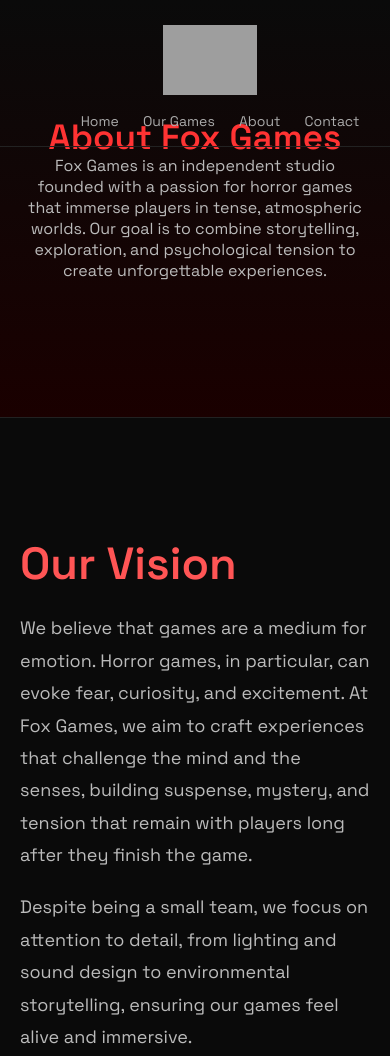
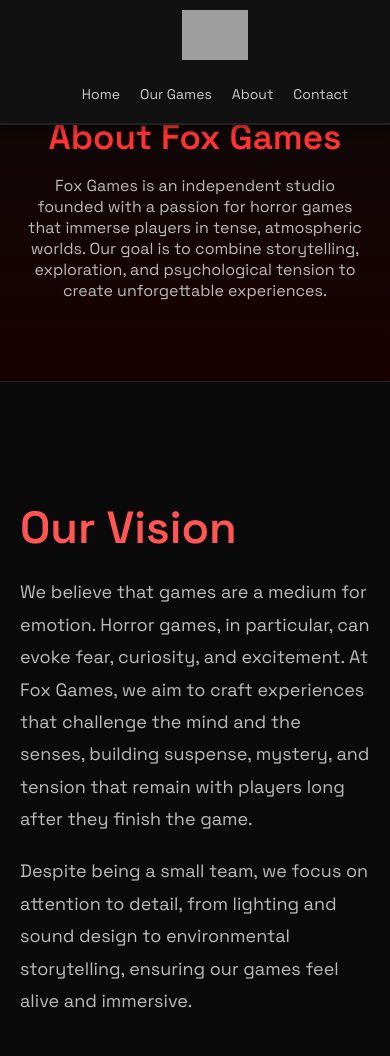
Before and after one commit to foxgamespolishgamestudio-dev/Fox-Games-x, a plain HTML site: page about.html in a window 390 px wide. Shown: the top 1056 px of the page. Drawn offline with Linux system fonts and the light colour scheme; grey boxes are pictures that could not be loaded.

Commit message:
Update about.html

```diff
--- a/about.html
+++ b/about.html
@@ -9,33 +9,127 @@
 <meta name="google-site-verification" content="M7vug9Nc1tNSyYQYSEXODu2oIwvEFyJkViX1kiObnyA" />
 
 <style>
-body { margin:0; font-family:'Space Grotesk', sans-serif; background:#0a0a0a; color:white; }
-.navbar { display:flex; justify-content:space-between; align-items:center; padding:25px 50px; border-bottom:1px solid #222; position:fixed; width:100%; z-index:100; }
-.navbar a { color:#aaa; margin-left:20px; text-decoration:none; font-weight:500; font-size:16px; }
-.navbar a:hover { color:white; }
-.logo img { height:70px; }
+body {
+    margin:0;
+    font-family:'Space Grotesk', sans-serif;
+    background:#0a0a0a;
+    color:white;
+}
 
-.hero { text-align:center; padding:120px 20px; background:linear-gradient(to bottom, #0a0a0a, #1a0000); }
-.hero h1 { font-size:60px; line-height:1; margin:0; color:#ff3333; }
-.hero p { color:#bbb; font-size:22px; max-width:700px; margin-top:0; }
+/* --- NAVBAR --- */
+.navbar {
+    display:flex;
+    justify-content:space-between;
+    align-items:center;
+    padding:15px 40px;
+    background:#111;
+    border-bottom:2px solid #222;
+    position:fixed;
+    width:100%;
+    z-index:100;
+    box-shadow:0 2px 10px rgba(0,0,0,0.5);
+}
 
-.block { max-width:900px; margin:auto; padding:80px 20px; border-top:1px solid #222; }
-.block h2 { font-size:45px; margin-bottom:20px; color:#ff5555; }
-.block p { font-size:18px; line-height:1.8; color:#bbb; margin-bottom:20px; }
+.logo img {
+    height:50px;
+}
 
-.member { background:#111; padding:25px; border-radius:15px; margin-bottom:30px; box-shadow:0 0 20px rgba(255,0,0,0.2); }
-.member strong { font-size:22px; color:red; }
+.nav-links a {
+    color:#ccc;
+    margin-left:25px;
+    text-decoration:none;
+    font-weight:500;
+    font-size:16px;
+    transition: color 0.3s;
+}
 
-@media (max-width:1024px) { .hero h1 { font-size:50px; } .hero p { font-size:20px; } .navbar a { font-size:14px; } }
-@media (max-width:768px) { .hero h1 { font-size:45px; } .hero p { font-size:18px; } .navbar { flex-direction:column; padding:15px; } .navbar div { margin-top:10px; } }
-@media (max-width:480px) { .hero h1 { font-size:35px; } .hero p { font-size:16px; } }
+.nav-links a:hover {
+    color:#ff3333;
+}
+
+/* --- HERO --- */
+.hero {
+    text-align:center;
+    padding:120px 20px 80px; /* uwzględnia navbar */
+    background:linear-gradient(to bottom, #0a0a0a, #1a0000);
+}
+
+.hero h1 {
+    font-size:60px;
+    line-height:1;
+    margin:0;
+    color:#ff3333;
+}
+
+.hero p {
+    color:#bbb;
+    font-size:22px;
+    max-width:700px;
+    margin:20px auto 0;
+}
+
+/* --- BLOCK --- */
+.block {
+    max-width:900px;
+    margin:auto;
+    padding:80px 20px;
+    border-top:1px solid #222;
+}
+
+.block h2 {
+    font-size:45px;
+    margin-bottom:20px;
+    color:#ff5555;
+}
+
+.block p {
+    font-size:18px;
+    line-height:1.8;
+    color:#bbb;
+    margin-bottom:20px;
+}
+
+/* --- TEAM MEMBERS --- */
+.member {
+    background:#111;
+    padding:25px;
+    border-radius:15px;
+    margin-bottom:30px;
+    box-shadow:0 0 20px rgba(255,0,0,0.2);
+}
+
+.member strong {
+    font-size:22px;
+    color:red;
+}
+
+/* --- RESPONSYWNOŚĆ --- */
+@media (max-width:1024px) {
+    .hero h1 { font-size:50px; }
+    .hero p { font-size:20px; }
+    .nav-links a { font-size:14px; margin-left:15px; }
+}
+
+@media (max-width:768px) {
+    .hero h1 { font-size:45px; }
+    .hero p { font-size:18px; }
+    .navbar { flex-direction:column; padding:10px 20px; }
+    .nav-links { margin-top:10px; display:flex; flex-wrap:wrap; justify-content:center; }
+}
+
+@media (max-width:480px) {
+    .hero h1 { font-size:35px; }
+    .hero p { font-size:16px; }
+    .nav-links a { font-size:14px; margin:10px; }
+}
 </style>
 </head>
 <body>
 
+<!-- NAVBAR -->
 <div class="navbar">
     <div class="logo"><img src="Fox games.png" alt="Fox Games Logo"></div>
-    <div>
+    <div class="nav-links">
         <a href="index.html">Home</a>
         <a href="our-games.html">Our Games</a>
         <a href="about.html">About</a>
@@ -43,17 +137,20 @@ body { margin:0; font-family:'Space Grotesk', sans-serif; background:#0a0a0a; co
     </div>
 </div>
 
+<!-- HERO -->
 <div class="hero">
     <h1>About Fox Games</h1>
     <p>Fox Games is an independent studio founded with a passion for horror games that immerse players in tense, atmospheric worlds. Our goal is to combine storytelling, exploration, and psychological tension to create unforgettable experiences.</p>
 </div>
 
+<!-- VISION -->
 <div class="block">
     <h2>Our Vision</h2>
     <p>We believe that games are a medium for emotion. Horror games, in particular, can evoke fear, curiosity, and excitement. At Fox Games, we aim to craft experiences that challenge the mind and the senses, building suspense, mystery, and tension that remain with players long after they finish the game.</p>
     <p>Despite being a small team, we focus on attention to detail, from lighting and sound design to environmental storytelling, ensuring our games feel alive and immersive.</p>
 </div>
 
+<!-- TEAM -->
 <div class="block">
     <h2>Meet the Team</h2>
     <div class="member">
@@ -69,6 +166,7 @@ body { margin:0; font-family:'Space Grotesk', sans-serif; background:#0a0a0a; co
     <p>We are both 12 years old and passionately working on our first horror project, dedicated to pushing the boundaries of what indie horror games can achieve.</p>
 </div>
 
+<!-- COMMITMENT -->
 <div class="block">
     <h2>Our Commitment</h2>
     <p>Fox Games is committed to creating high-quality, story-driven horror games. We take pride in building immersive worlds where players feel tension, curiosity, and excitement. Each project is a step toward crafting experiences that resonate with players around the world.</p>
```
